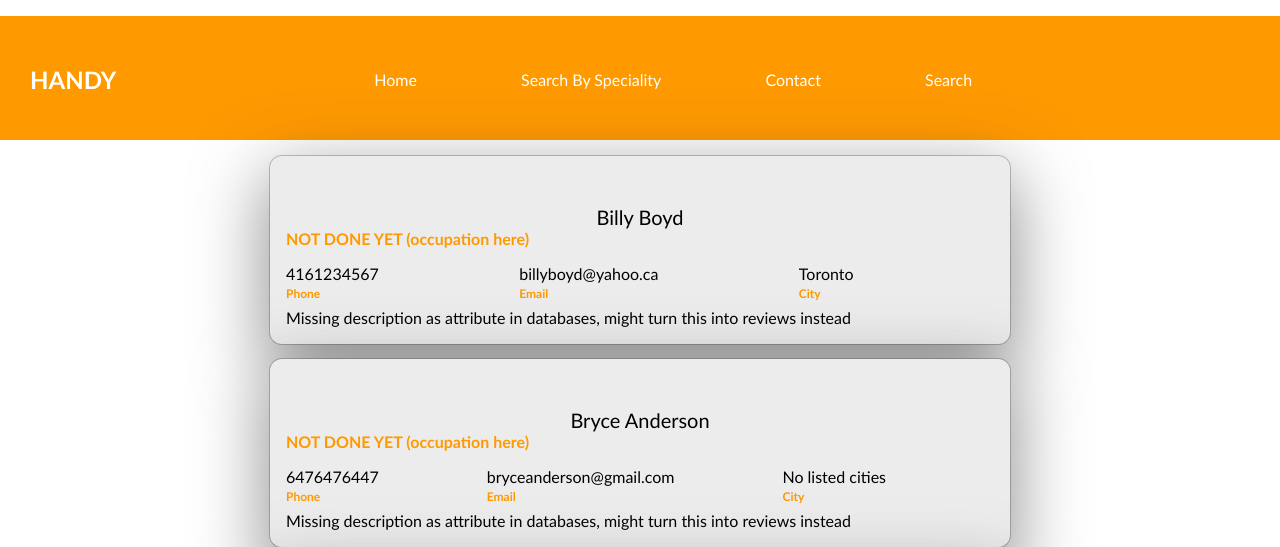
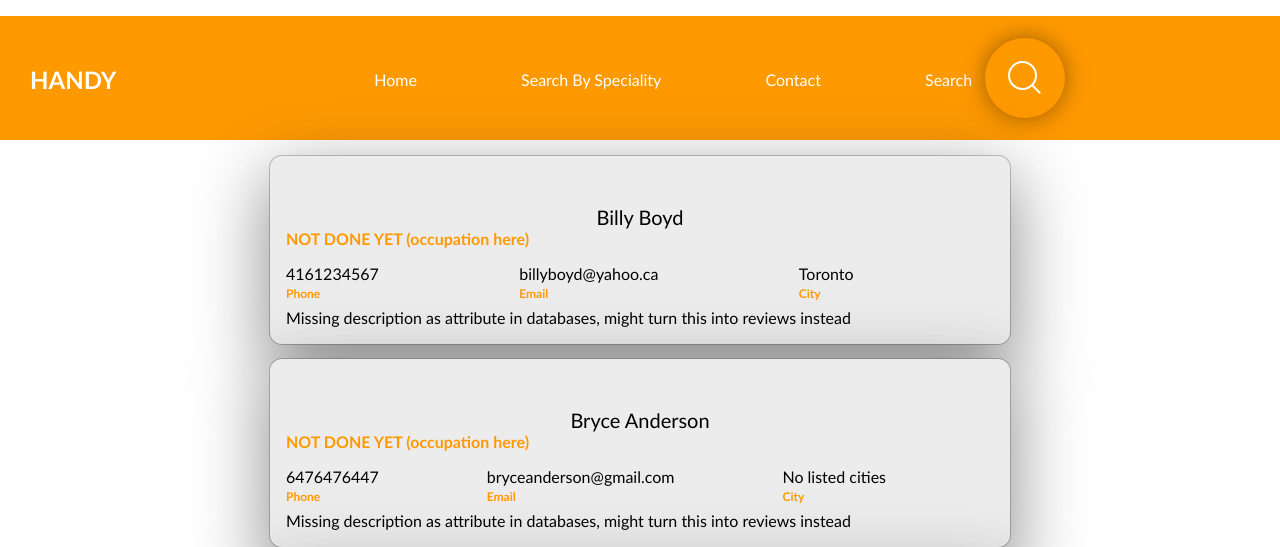
Before and after one commit to JackEshkenazi/Handy-Website, a Django app: page /Home in a window 1280 px wide. Shown: the top 547 px of the page. Run offline with Django 3.2, Linux system fonts and the light colour scheme; data comes from the database, SQL or seed files in the repository; parts of the project's set-up code (start-up, migrations or seed data) failed here and were passed over.

Commit message:
styling for search bar

```diff
--- a/static/style.css
+++ b/static/style.css
@@ -84,11 +84,118 @@ body {
 	align-items: center;
 }
 
-.search{
-	display: none;
-	background-color: #ff9900;
+.searchbox {
+	position: absolute;
+	margin: auto;
+	top: 0;
+	left: 0;
+	right: 0;
+	bottom: 0;
+	width: 300px;
+	height: 100px;
 }
+.searchbox > .search {
+	  position: absolute;
+	  margin: auto;
+	  top: 0;
+	  right: 0;
+	  bottom: 0;
+	  left: 0;
+	  width: 80px;
+	  height: 80px;
+	  border-radius: 50%;
+	  transition: all 1s;
+	  z-index: 4;
+	  box-shadow: 0 0 25px 0 rgba(0, 0, 0, 0.4);
+	}
+.searchbox:hover {
+		cursor: pointer;
+	  }
+.searchbox::before {
+		content: "";
+		position: absolute;
+		margin: auto;
+		top: 22px;
+		right: 0;
+		bottom: 0;
+		left: 22px;
+		width: 12px;
+		height: 2px;
+		background: white;
+		transform: rotate(45deg);
+		transition: all .5s;
+	  }
+.searchbox::after {
+		content: "";
+		position: absolute;
+		margin: auto;
+		top: -5px;
+		right: 0;
+		bottom: 0;
+		left: -5px;
+		width: 25px;
+		height: 25px;
+		border-radius: 50%;
+		border: 2px solid white;
+		transition: all .5s;
+	  }
+.search_input {
+	font-family: 'Inconsolata', monospace;
+	position: absolute;
+	margin: auto;
+	top: 0;
+	right: 0;
+	bottom: 0;
+	left: 0;
+	width: 50px;
+	height: 50px;
+	outline: none;
+	border: none;
+	background: #ff9900;
+	color: white;
+	text-shadow: 0 0 10px crimson;
+	padding: 0 80px 0 20px;
+	border-radius: 30px;
+	box-shadow: 0 0 25px 0 crimson,0 20px 25px 0 rgba(0, 0, 0, 0.2);
+	transition: all 1s;
+	opacity: 0;
+	z-index: 5;
+	font-weight: bolder;
+	letter-spacing: 0.1em;
+}
+.search_input:hover {
+	cursor: pointer;
+	}
 
-.search > input{
-	background-color: transparent;
+.search_input:focus {
+	width: 300px;
+	opacity: 1;
+	cursor: text;
+	}
+.search_input:focus ~ .search {
+	right: -250px;
+	background: #151515;
+	z-index: 6;
 }
+.search_input:focus ~ .search::before {
+		top: 0;
+		left: 0;
+		width: 25px;
+	}
+.search_input:focus ~ .search::after {
+		top: 0;
+		left: 0;
+		width: 25px;
+		height: 2px;
+		border: none;
+		background: white;
+		border-radius: 0%;
+		transform: rotate(-45deg);
+	}
+
+.search_input::placeholder {
+	color: white;
+	opacity: 0.5;
+	font-weight: bolder;
+	}
+}
--- a/templates/base.html
+++ b/templates/base.html
@@ -37,10 +37,10 @@
 		</li>
 		<li><a href="/contact">Contact</a></li>
 		<li><a href="#">Search</a>
-			<div class = "transbox">
+			<div class = "searchbox">
 				<ul class = "search">
 					<form method = "get">
-						<input type= "text" class = "form-control" name = "q" id = "id_q" placeholder="">
+						<input class = "search_input" type= "text" class = "form-control" name = "q" id = "id_q" placeholder="">
 					</form>
 				</ul>
 			</div>
--- a/templates/contact.html
+++ b/templates/contact.html
@@ -1,8 +1,6 @@
 {% extends 'base.html' %}
 
 {% load static %}
-
-
 
 {% block mainpage %}
 
```
